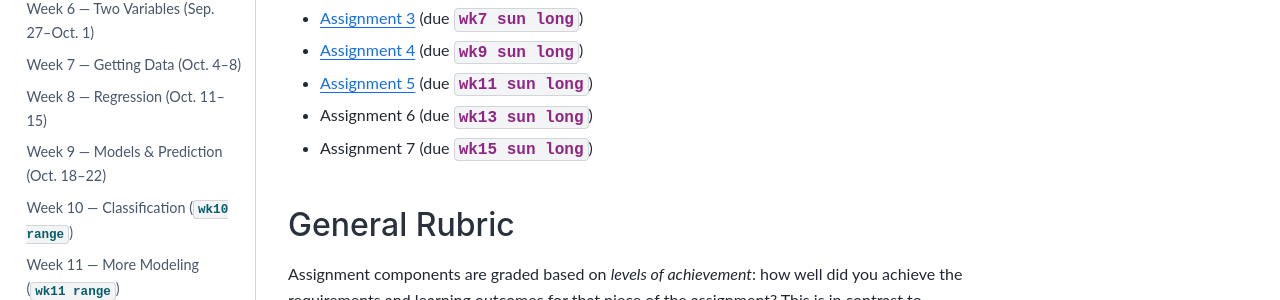
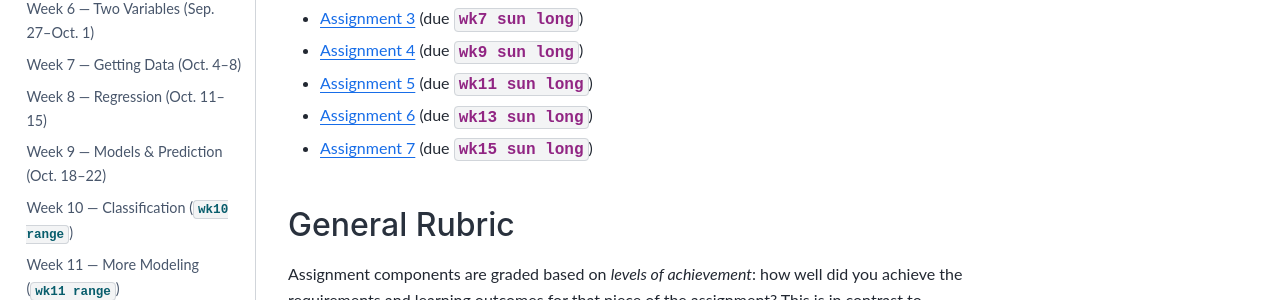
Before and after one commit to mdekstrand/cs533-web, a Jupyter Book: the page built from assignments/index.md, in a window 1280 px wide and 1379 px high. Shown: the part 227-527 px from the top of the window. Built offline with Jupyter Book 1.0.4 settings and Sphinx 7.4.7 and the Sphinx Book theme 1.1.4, drawn with Linux system fonts in a browser that asks for light colours; pages that are not in the unit, such as notebooks, are missing from menus; cross-references to code outside the pages are shown as plain code; a style sheet for code colours, icons or effects is not loaded; some of the changed lines change nothing that is shown.

Commit message:
Add links to A6 and A7

```diff
--- a/assignments/index.md
+++ b/assignments/index.md
@@ -6,8 +6,8 @@
 - [Assignment 3](./A3/index.md) (due **{date}`wk7 sun long`**)
 - [Assignment 4](./A4/index.md) (due **{date}`wk9 sun long`**)
 - [Assignment 5](./A5/index.md) (due **{date}`wk11 sun long`**)
-- Assignment 6 (due **{date}`wk13 sun long`**)
-- Assignment 7 (due **{date}`wk15 sun long`**)
+- [Assignment 6](./A6/index.md) (due **{date}`wk13 sun long`**)
+- [Assignment 7](./A7/index.md) (due **{date}`wk15 sun long`**)
 
 (asn-rubric)=
 ## General Rubric
```
